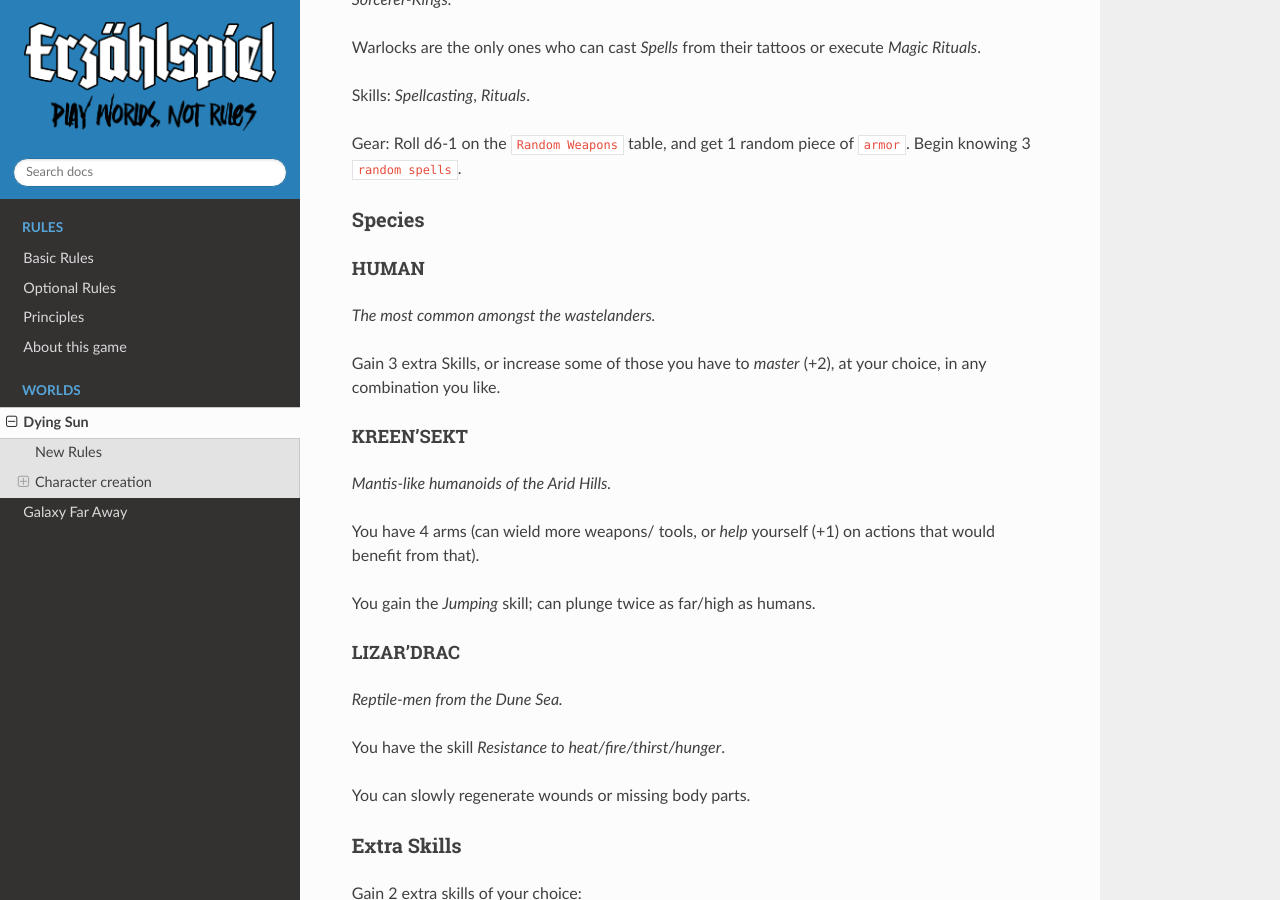
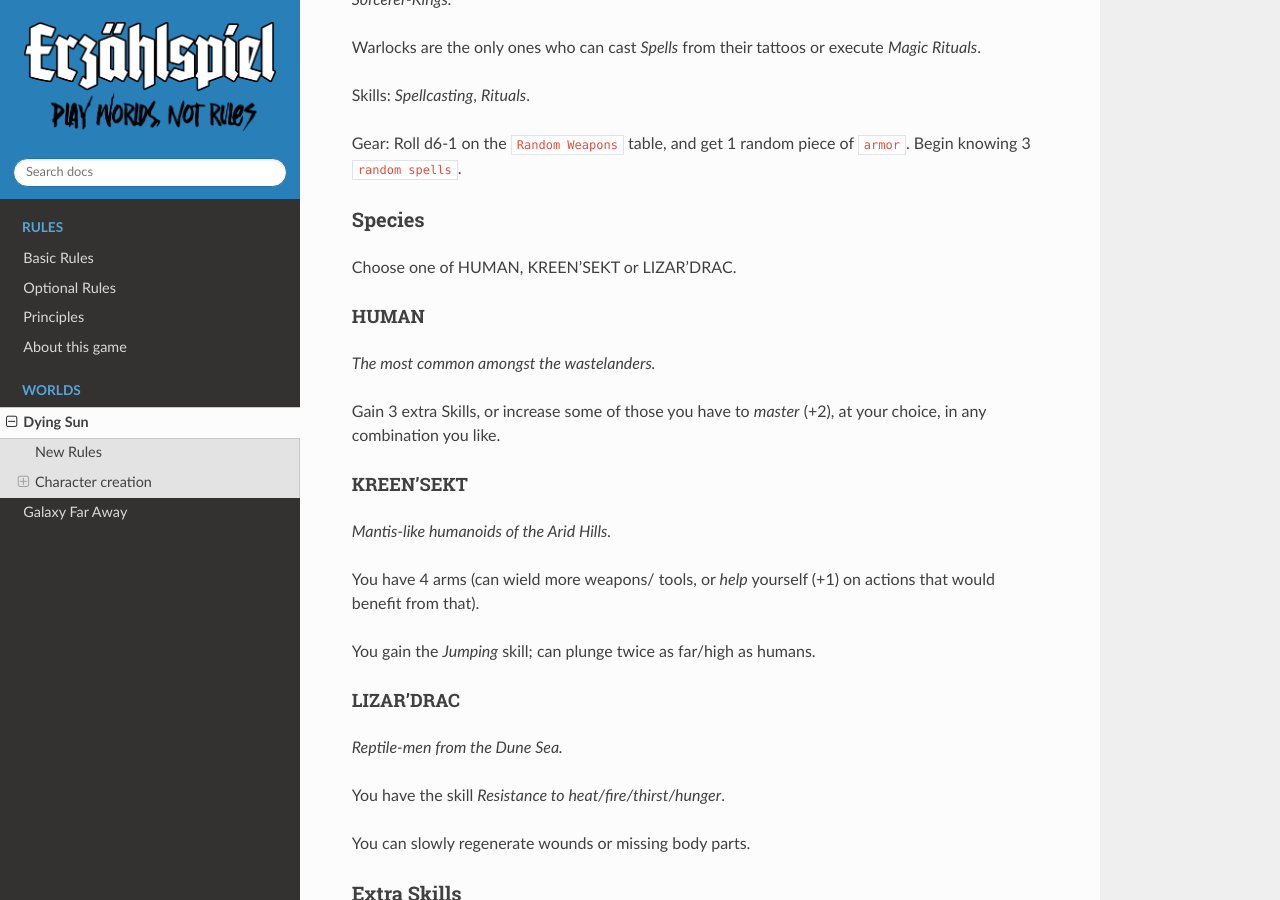
Before and after one commit to TaTooKa/froth, a Sphinx documentation site: the page built from docs/source/pages/dyingsun.rst, in a window 1280 px wide and 900 px high, scrolled down 1632 px. Built offline with Sphinx 7.4.7 and the Read the Docs theme 3.1.0, drawn with Linux system fonts in a browser that asks for light colours; cross-references to code outside the pages are shown as plain code.

Commit message:
fix for ref.

```diff
--- a/docs/source/pages/dyingsun.rst
+++ b/docs/source/pages/dyingsun.rst
@@ -63,6 +63,8 @@
 
 Species
 ~~~~~~~
+
+Choose one of HUMAN, KREEN'SEKT or LIZAR'DRAC.
 
 HUMAN
 ^^^^^
@@ -246,14 +248,14 @@
 
 Magic takes its energy from the life essence of everything around the caster. A magic-user knows how to tap just enough, to power their spells in a safe way.
 
-.. _spells-table:
-
 Spells
 ^^^^^^
 
 Spells must be tattooed on the caster's body and recited at the time of execution. To create a Spell, generate a formula with a d6: 1-2: **Effect + Element**, 3-4: **Element + Form**, 5-6: **Effect + Form**. Then define it with the following tables, extrapolating function from its name.
 
 Roll d6 twice to generate the **Effect**.
+
+.. _spells-table:
 
 +------------------+--------------------+
 | 1-3              | 4-6                |
```
